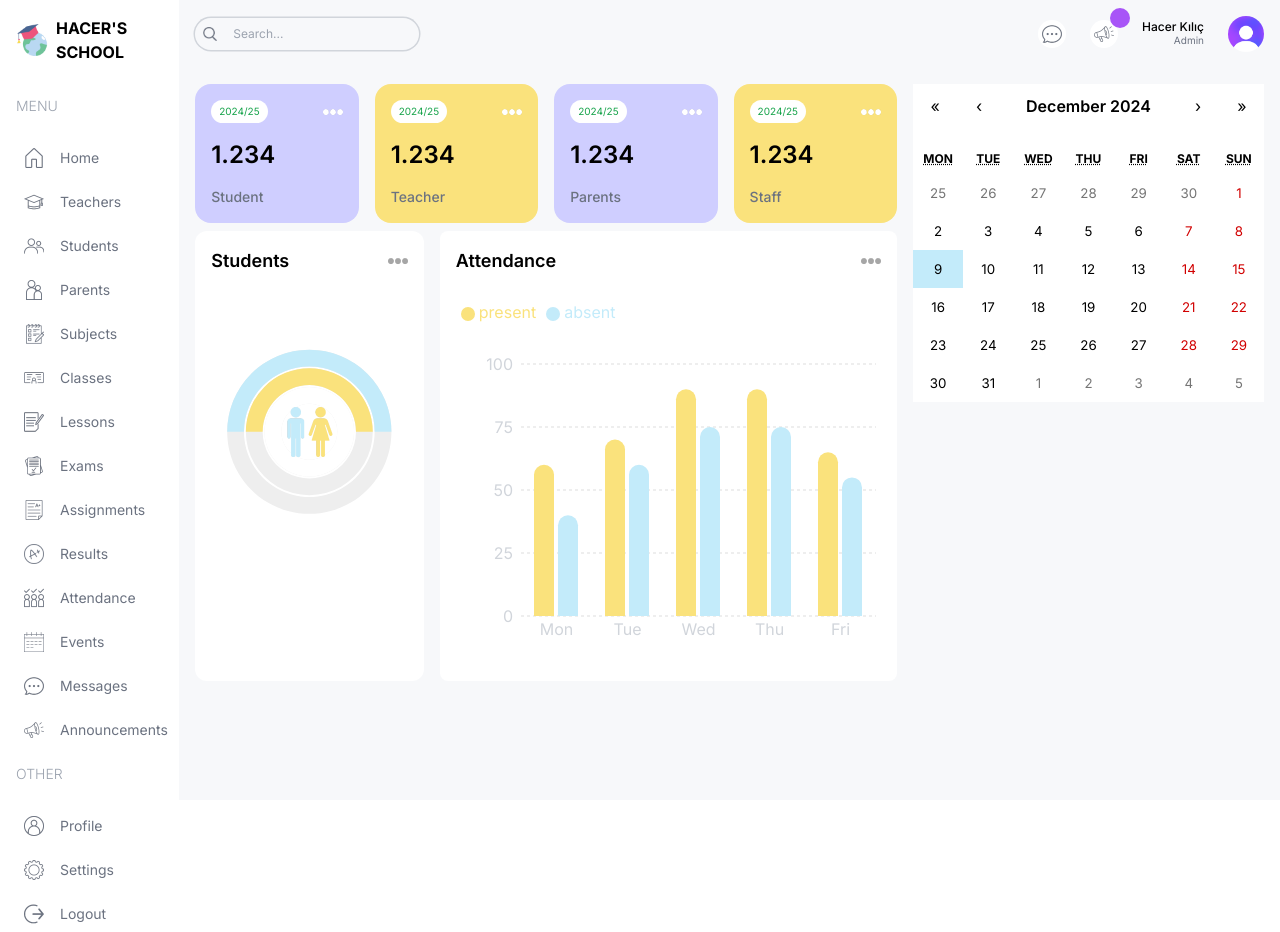
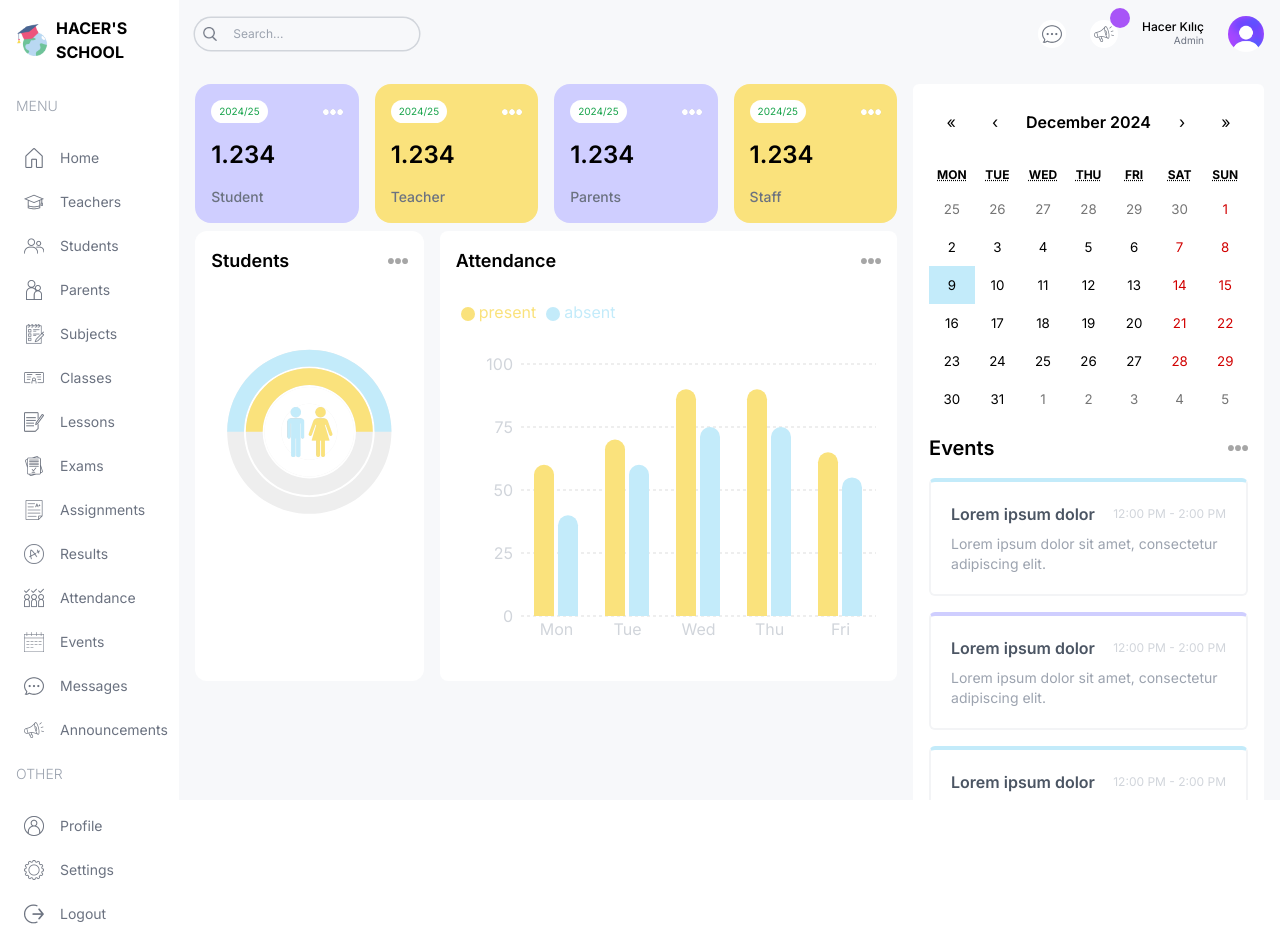
Before and after one commit to hacerkilic01/admin-dashboard, a Next.js app: page /admin in a window 1280 px wide. Built offline with nearby package versions, Linux system fonts and the light colour scheme.

Commit message:
add events

```diff
--- a/src/components/EventCalendar.tsx
+++ b/src/components/EventCalendar.tsx
@@ -1,18 +1,57 @@
 "use client";
 type ValuePiece = Date | null;
 type Value = ValuePiece | [ValuePiece, ValuePiece];
-import 'react-calendar/dist/Calendar.css';
-
+import "react-calendar/dist/Calendar.css";
 
 import React, { useState } from "react";
 import Calendar from "react-calendar";
+import Image from "next/image";
+// TEMPORARY
+const events = [
+  {
+    id: 1,
+    title: "Lorem ipsum dolor",
+    time: "12:00 PM - 2:00 PM",
+    description: "Lorem ipsum dolor sit amet, consectetur adipiscing elit.",
+  },
+  {
+    id: 2,
+    title: "Lorem ipsum dolor",
+    time: "12:00 PM - 2:00 PM",
+    description: "Lorem ipsum dolor sit amet, consectetur adipiscing elit.",
+  },
+  {
+    id: 3,
+    title: "Lorem ipsum dolor",
+    time: "12:00 PM - 2:00 PM",
+    description: "Lorem ipsum dolor sit amet, consectetur adipiscing elit.",
+  },
+];
 
 const EventCalendar = () => {
   const [value, onChange] = useState<Value>(new Date());
 
   return (
-    <div className='bg-white '>
+    <div className="bg-white p-4 rounded-md ">
       <Calendar onChange={onChange} value={value} />
+      <div className="flex items-center justify-between">
+        <h1 className="text-xl font-semibold my-4">Events</h1>
+        <Image src="/moreDark.png" alt="" width={20} height={20} />
+      </div>
+      <div className="flex flex-col gap-4">
+        {events.map((event) => (
+          <div
+            className="p-5 rounded-md border-2 border-gray-100 border-t-4 odd:border-t-lamaSky even:border-t-lamaPurple"
+            key={event.id}
+          >
+            <div className="flex items-center justify-between">
+              <h1 className="font-semibold text-gray-600">{event.title}</h1>
+              <span className="text-gray-300 text-xs">{event.time}</span>
+            </div>
+            <p className="mt-2 text-gray-400 text-sm ">{event.description}</p>
+          </div>
+        ))}
+      </div>
     </div>
   );
 };
```
